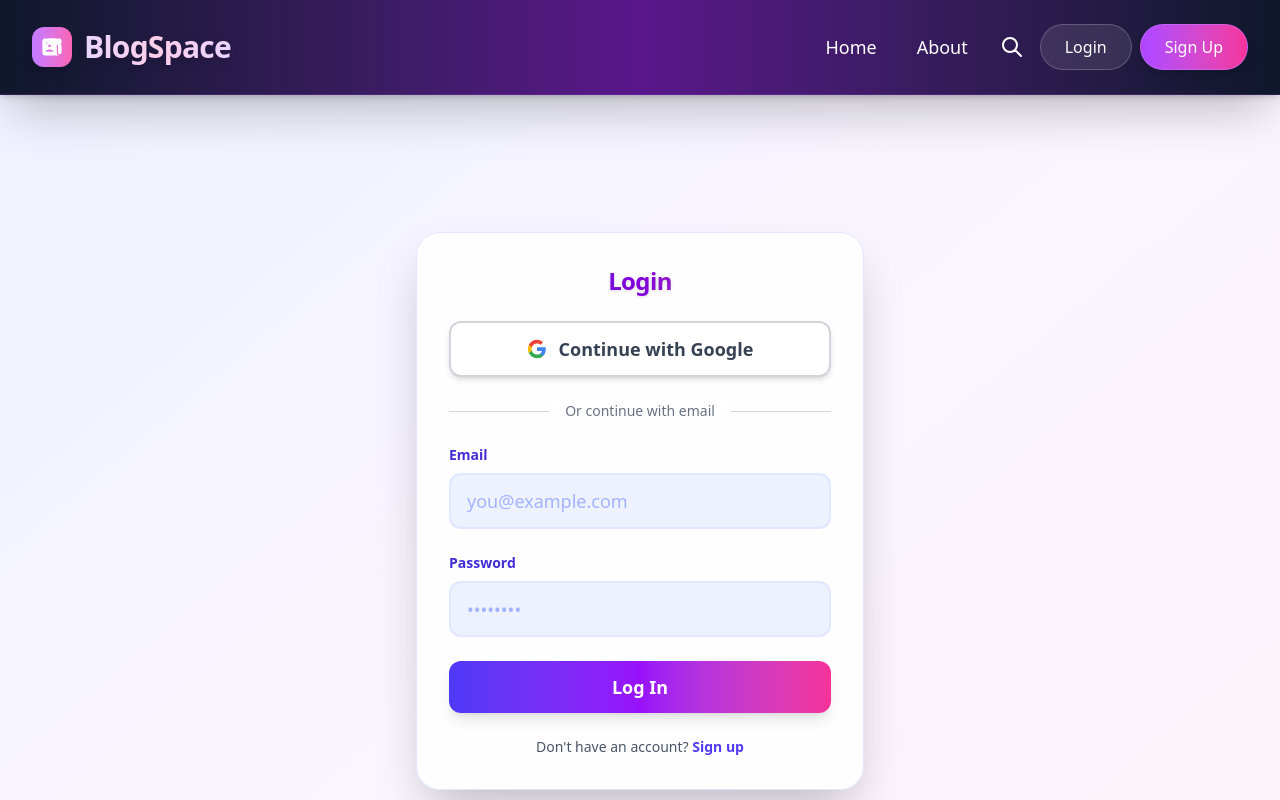
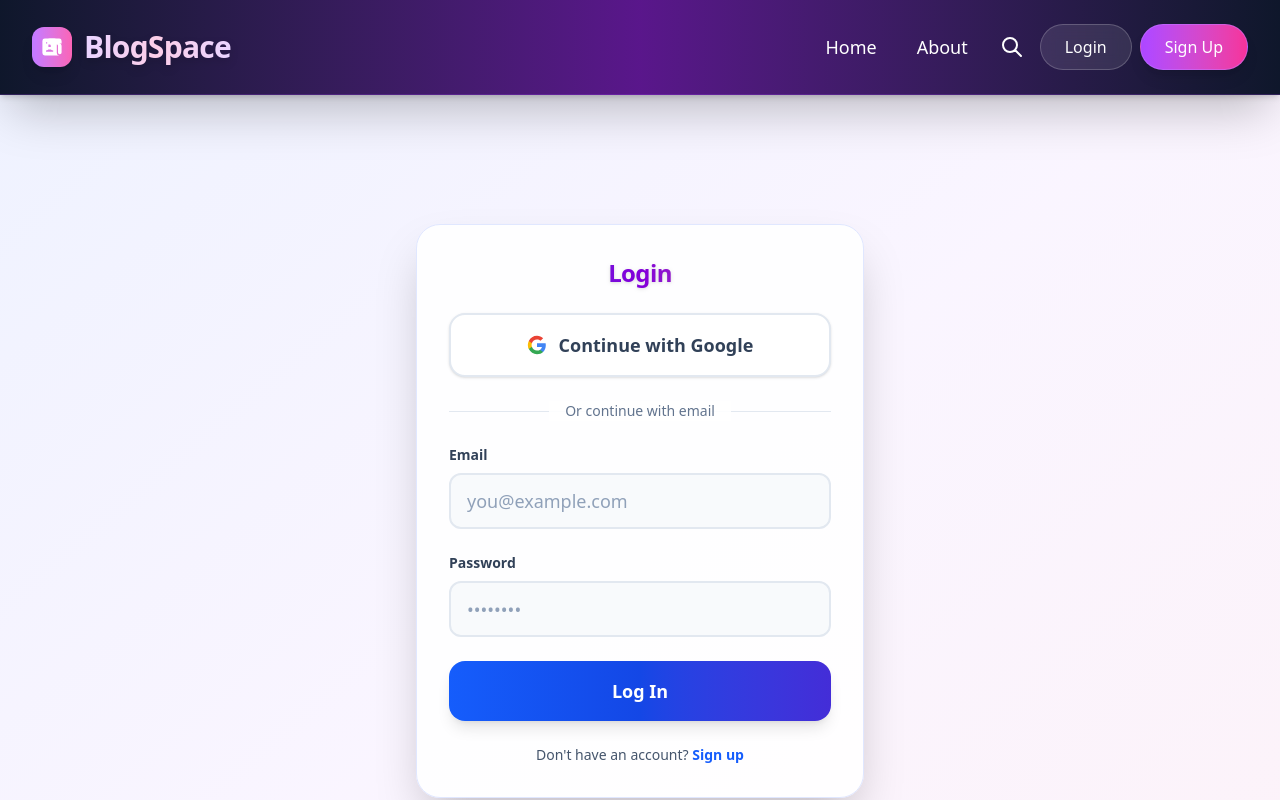
Before and after one commit to hammad-se-dev/Blog-App, a Next.js app: page /login in a window 1280 px wide. Shown: the top 800 px of the page. Built offline with nearby package versions, Linux system fonts and the light colour scheme.

Commit message:
login and signup button ui Change

```diff
--- a/src/app/components/auth/LoginForm.jsx
+++ b/src/app/components/auth/LoginForm.jsx
@@ -1,12 +1,12 @@
-'use client';
+"use client";
 
-import { useState } from 'react';
-import { useRouter } from 'next/navigation';
-import Link from 'next/link';
+import { useState } from "react";
+import { useRouter } from "next/navigation";
+import Link from "next/link";
 
 export default function LoginForm() {
-  const [email, setEmail] = useState('');
-  const [password, setPassword] = useState('');
+  const [email, setEmail] = useState("");
+  const [password, setPassword] = useState("");
   const [error, setError] = useState(null);
   const [loading, setLoading] = useState(false);
   const [googleLoading, setGoogleLoading] = useState(false);
@@ -18,10 +18,10 @@ export default function LoginForm() {
     setLoading(true);
 
     try {
-      const res = await fetch('/api/login', {
-        method: 'POST',
+      const res = await fetch("/api/login", {
+        method: "POST",
         headers: {
-          'Content-Type': 'application/json',
+          "Content-Type": "application/json",
         },
         body: JSON.stringify({ email, password }),
       });
@@ -32,16 +32,19 @@ export default function LoginForm() {
       if (!res.ok) return setError(data.error);
 
       // Store both token and user data properly
-      localStorage.setItem('token', data.token);
-      localStorage.setItem('user', JSON.stringify({
-        id: data.userId,
-        email: email
-      }));
+      localStorage.setItem("token", data.token);
+      localStorage.setItem(
+        "user",
+        JSON.stringify({
+          id: data.userId,
+          email: email,
+        })
+      );
 
-      router.push('/dashboard');
+      router.push("/dashboard");
       router.refresh();
     } catch (err) {
-      setError('Something went wrong.');
+      setError("Something went wrong.");
       setLoading(false);
     }
   };
@@ -71,12 +74,15 @@ export default function LoginForm() {
           type="button"
           onClick={handleGoogleLogin}
           disabled={googleLoading || loading}
-          className="w-full bg-white border-2 border-gray-300 text-gray-700 font-semibold py-3 rounded-xl shadow-md hover:shadow-lg hover:border-gray-400 transition-all duration-200 text-lg flex justify-center items-center gap-3 disabled:opacity-60 disabled:cursor-not-allowed"
+          className="w-full bg-white border-2 border-slate-200 text-slate-700 font-semibold py-4 px-6 rounded-2xl shadow-sm hover:shadow-xl hover:border-slate-300 hover:bg-slate-50 transition-all duration-300 text-lg flex justify-center items-center gap-3 disabled:opacity-60 disabled:cursor-not-allowed group"
         >
           {googleLoading ? (
-            <div className="w-5 h-5 border-2 border-gray-400 border-t-transparent rounded-full animate-spin"></div>
+            <div className="w-5 h-5 border-2 border-slate-400 border-t-transparent rounded-full animate-spin"></div>
           ) : (
-            <svg className="w-5 h-5" viewBox="0 0 24 24">
+            <svg
+              className="w-5 h-5 group-hover:scale-110 transition-transform duration-200"
+              viewBox="0 0 24 24"
+            >
               <path
                 fill="#4285F4"
                 d="M22.56 12.25c0-.78-.07-1.53-.2-2.25H12v4.26h5.92c-.26 1.37-1.04 2.53-2.21 3.31v2.77h3.57c2.08-1.92 3.28-4.74 3.28-8.09z"
@@ -101,55 +107,70 @@ export default function LoginForm() {
         {/* Divider */}
         <div className="relative">
           <div className="absolute inset-0 flex items-center">
-            <div className="w-full border-t border-gray-300"></div>
+            <div className="w-full border-t border-slate-200"></div>
           </div>
           <div className="relative flex justify-center text-sm">
-            <span className="px-4 bg-white/90 text-gray-500 font-medium">Or continue with email</span>
+            <span className="px-4 bg-white/90 text-slate-500 font-medium">
+              Or continue with email
+            </span>
           </div>
         </div>
 
         <div>
-          <label htmlFor="email" className="block text-sm font-semibold text-indigo-700 mb-2">
+          <label
+            htmlFor="email"
+            className="block text-sm font-semibold text-slate-700 mb-2"
+          >
             Email
           </label>
           <input
             id="email"
             type="email"
             required
-            className="w-full px-4 py-3 border-2 border-indigo-100 rounded-xl bg-indigo-50 placeholder:text-indigo-300 text-lg focus:outline-none focus:ring-2 focus:ring-pink-100 focus:border-pink-400 transition"
+            className="w-full px-4 py-3 border-2 border-slate-200 rounded-xl bg-slate-50 placeholder:text-slate-400 text-lg focus:outline-none focus:ring-2 focus:ring-blue-100 focus:border-blue-400 transition-all duration-200"
             value={email}
             onChange={(e) => setEmail(e.target.value)}
             placeholder="you@example.com"
           />
         </div>
         <div>
-          <label htmlFor="password" className="block text-sm font-semibold text-indigo-700 mb-2">
+          <label
+            htmlFor="password"
+            className="block text-sm font-semibold text-slate-700 mb-2"
+          >
             Password
           </label>
           <input
             id="password"
             type="password"
             required
-            className="w-full px-4 py-3 border-2 border-indigo-100 rounded-xl bg-indigo-50 placeholder:text-indigo-300 text-lg focus:outline-none focus:ring-2 focus:ring-pink-100 focus:border-pink-400 transition"
+            className="w-full px-4 py-3 border-2 border-slate-200 rounded-xl bg-slate-50 placeholder:text-slate-400 text-lg focus:outline-none focus:ring-2 focus:ring-blue-100 focus:border-blue-400 transition-all duration-200"
             value={password}
             onChange={(e) => setPassword(e.target.value)}
             placeholder="••••••••"
           />
         </div>
-        {error && <p className="text-sm text-red-500 text-center font-semibold">{error}</p>}
+        {error && (
+          <p className="text-sm text-red-500 text-center font-semibold">
+            {error}
+          </p>
+        )}
         <button
           type="submit"
-          className="w-full bg-gradient-to-r from-indigo-600 via-purple-600 to-pink-500 text-white font-bold py-3 rounded-xl shadow-lg hover:from-indigo-700 hover:to-pink-600 transition-all duration-200 text-lg flex justify-center items-center gap-2 disabled:opacity-60 disabled:cursor-not-allowed"
+          className="w-full bg-gradient-to-r from-blue-600 via-blue-700 to-indigo-700 text-white font-bold py-4 px-6 rounded-2xl shadow-lg hover:shadow-2xl hover:from-blue-700 hover:via-blue-800 hover:to-indigo-800 transform hover:-translate-y-1 transition-all duration-300 text-lg flex justify-center items-center gap-2 disabled:opacity-60 disabled:cursor-not-allowed disabled:transform-none group"
           disabled={loading || googleLoading}
         >
           {loading && (
             <div className="w-4 h-4 border-2 border-white border-t-transparent rounded-full animate-spin"></div>
           )}
-          {loading ? 'Logging in...' : 'Log In'}
+          {loading ? "Logging in..." : "Log In"}
         </button>
-        <p className="text-sm text-center text-gray-600 mt-4">
-          Don&apos;t have an account?{' '}
-          <Link href="/signup" className="text-indigo-600 hover:underline font-semibold">
+        <p className="text-sm text-center text-slate-600 mt-4">
+          Don&apos;t have an account?{" "}
+          <Link
+            href="/signup"
+            className="text-blue-600 hover:text-blue-700 hover:underline font-semibold transition-colors duration-200"
+          >
             Sign up
           </Link>
         </p>
```
Also changed, not shown: src/app/components/auth/SignupForm.jsx (+19 -14 lines).
